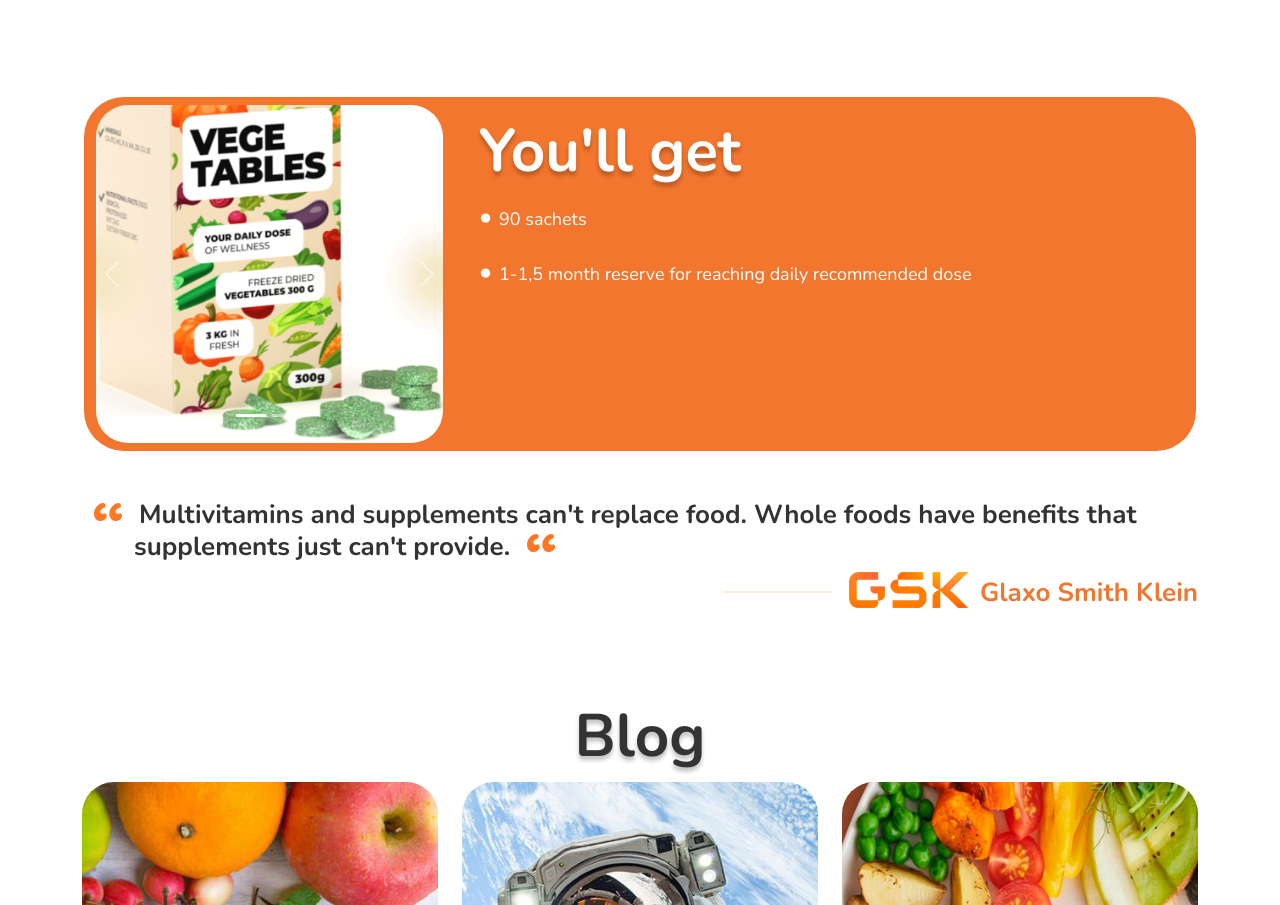
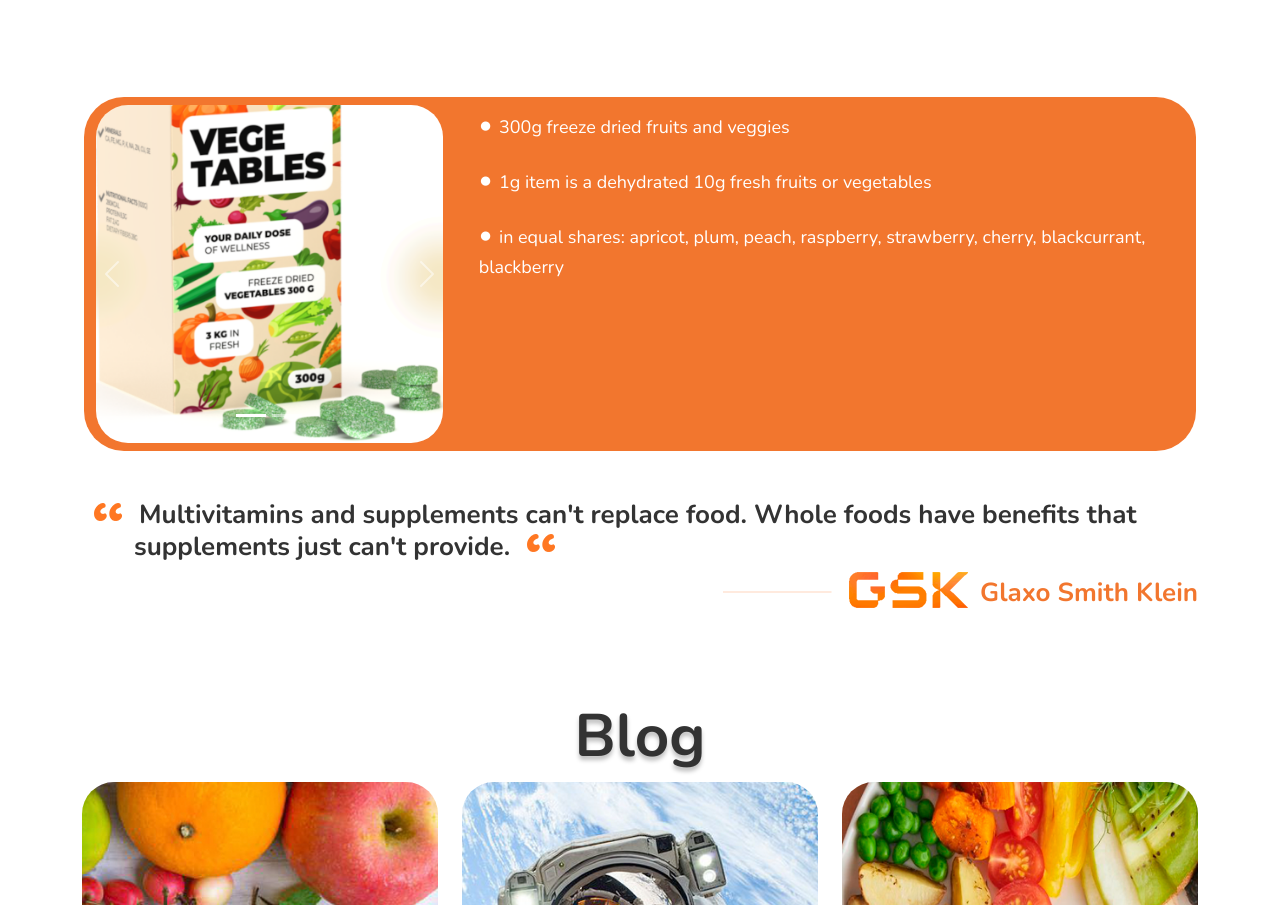
Before and after one commit to Vysokolyan/Vegetablets, a plain HTML site: page index.html in a window 1280 px wide. Shown: the part 2612-3517 px from the top of the page. Drawn offline with nearby package versions, Linux system fonts and the light colour scheme.

Commit message:
Update index.html

```diff
--- a/index.html
+++ b/index.html
@@ -293,12 +293,10 @@
         </div>
       </div>
       <div class="col-md-8 col-xs-12">
-        <div class="container my-3">
-          <h1>You'll get</h1>
-        </div>
         <div class="container">
-          <p><span class="bullet">&bull;&nbsp;</span>90 sachets</p>
-          <p><span class="bullet">&bull;&nbsp;</span>1-1,5 month reserve for reaching daily recommended dose</p>
+          <p><span class="bullet">&bull;&nbsp;</span>300g freeze dried fruits and veggies</p>
+          <p><span class="bullet">&bull;&nbsp;</span>1g item is a dehydrated 10g fresh fruits or vegetables</p>
+          <p><span class="bullet">&bull;&nbsp;</span>in equal shares: apricot, plum, peach, raspberry, strawberry, cherry, blackcurrant, blackberry</p>
         </div>
       </div>
     </div>
```
